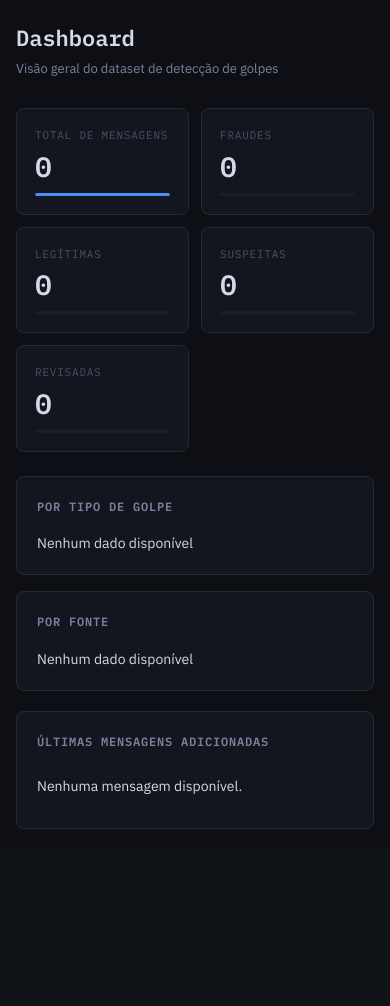
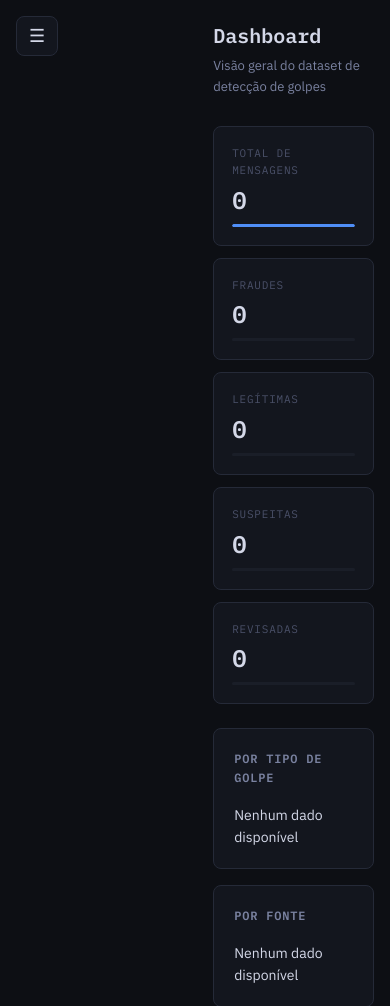
Before and after one commit to cristianvitor01/phish-data-manager, a Flask app: page / in a window 390 px wide. Shown: the top 1006 px of the page. Before the commit the page ends 829 px from the top, so only its background shows below. Run offline with Flask 3, Linux system fonts and the light colour scheme; data that the repository does not hold is empty; parts of the project's set-up code (start-up, migrations or seed data) failed here and were passed over.

Commit message:
feat: add mobile menu functionality and styles

```diff
--- a/static/css/style.css
+++ b/static/css/style.css
@@ -37,17 +37,24 @@ body {
 ::-webkit-scrollbar-track { background: var(--bg2); }
 ::-webkit-scrollbar-thumb { background: var(--border2); border-radius: 3px; }
 
-/* SIDEBAR */
-.sidebar {
-  width: var(--sidebar-w);
+/* MOBILE MENU BUTTON */
+.mobile-menu-btn {
+  display: none;
+  position: fixed;
+  top: 16px;
+  left: 16px;
+  z-index: 101;
   background: var(--bg2);
-  border-right: 1px solid var(--border);
-  display: flex;
-  flex-direction: column;
-  position: fixed;
-  top: 0; left: 0; bottom: 0;
-  z-index: 100;
+  border: 1px solid var(--border);
+  border-radius: var(--radius);
+  color: var(--text);
+  font-size: 18px;
+  padding: 8px 12px;
+  cursor: pointer;
+  transition: all 0.15s;
 }
+
+.mobile-menu-btn:hover { border-color: var(--accent); color: var(--accent); }
 
 .sidebar-logo {
   padding: 24px 20px 20px;
@@ -826,15 +833,31 @@ body {
 
 /* RESPONSIVE */
 @media (max-width: 900px) {
-  .sidebar { transform: translateX(-100%); }
+  .mobile-menu-btn { display: block; }
+  .sidebar { transform: translateX(-100%); transition: transform 0.3s ease; }
+  .sidebar.open { transform: translateX(0); }
   .main-content { margin-left: 0; }
   .stats-grid { grid-template-columns: repeat(2, 1fr); }
   .charts-row { grid-template-columns: 1fr; }
   .export-grid { grid-template-columns: 1fr; }
   .fields-row { grid-template-columns: 1fr; }
+  .filter-bar { flex-direction: column; gap: 8px; }
+  .filter-input { min-width: auto; width: 100%; }
+  .filter-select { width: 100%; }
+  .modal { width: 95vw; max-width: none; }
+  .export-stats-grid { grid-template-columns: 1fr; }
 }
 
 @media (max-width: 600px) {
   .view { padding: 20px 16px; }
-  .stats-grid { grid-template-columns: 1fr 1fr; }
+  .stats-grid { grid-template-columns: 1fr; }
+  .page-header h1 { font-size: 20px; }
+  .stat-value { font-size: 24px; }
+  .modal-meta { grid-template-columns: 1fr; }
+  .data-table th, .data-table td { padding: 8px 6px; font-size: 12px; }
+  .td-texto { max-width: 150px; }
+  .btn-action { padding: 4px 6px; font-size: 10px; }
+  .form-card { padding: 20px; }
+  .export-card { padding: 20px; }
+  .export-icon { font-size: 24px; }
 }
--- a/static/js/app.js
+++ b/static/js/app.js
@@ -11,7 +11,25 @@ document.querySelectorAll('.nav-item').forEach(item => {
     if (view === 'dataset') loadDataset();
     if (view === 'exportar') loadExportStats();
     if (view === 'nova') resetForm();
+    // Close sidebar on mobile after navigation
+    if (window.innerWidth <= 900) {
+      document.querySelector('.sidebar').classList.remove('open');
+    }
   });
+});
+
+// Mobile menu toggle
+document.getElementById('mobile-menu-btn').addEventListener('click', () => {
+  document.querySelector('.sidebar').classList.toggle('open');
+});
+
+// Close sidebar when clicking outside on mobile
+document.addEventListener('click', (e) => {
+  const sidebar = document.querySelector('.sidebar');
+  const menuBtn = document.getElementById('mobile-menu-btn');
+  if (window.innerWidth <= 900 && !sidebar.contains(e.target) && e.target !== menuBtn) {
+    sidebar.classList.remove('open');
+  }
 });
 
 // BADGES
--- a/templates/index.html
+++ b/templates/index.html
@@ -9,6 +9,9 @@
 <link rel="stylesheet" href="{{ url_for('static', filename='css/style.css') }}">
 </head>
 <body>
+
+<!-- MOBILE MENU BUTTON -->
+<button id="mobile-menu-btn" class="mobile-menu-btn">☰</button>
 
 <!-- SIDEBAR -->
 <aside class="sidebar">
```
